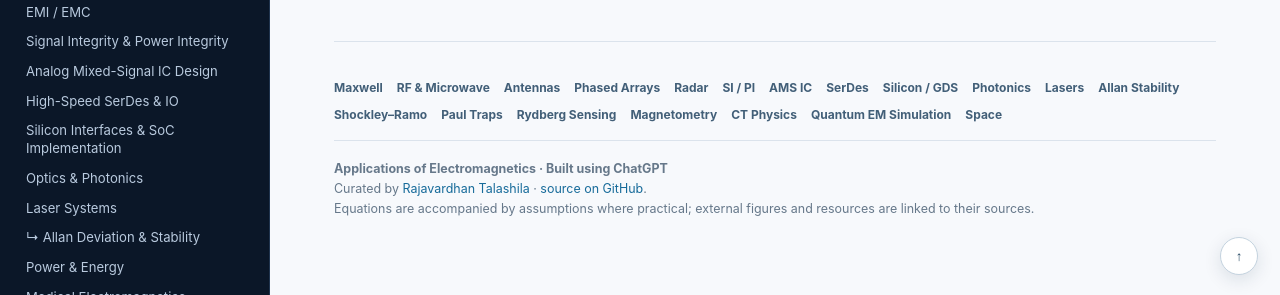
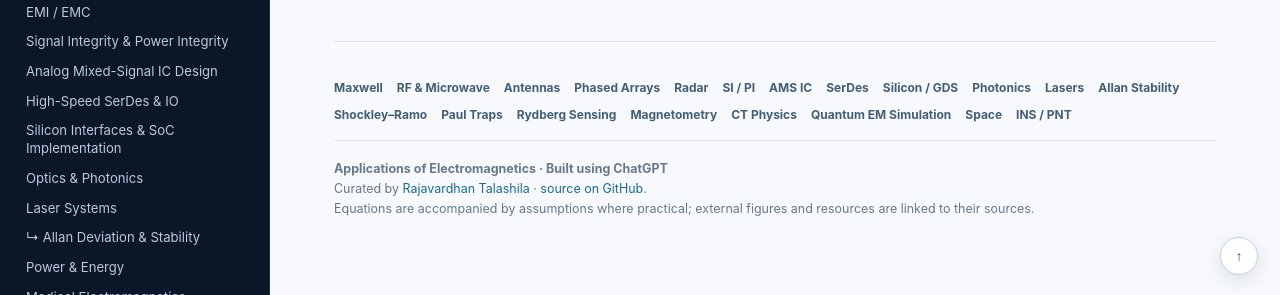
Before and after one commit to RajavardhanT/Electromagnetics_Applications, a Jekyll site: the page built from index.md, in a window 1280 px wide and 900 px high, scrolled down 5846 px. Shown: the part 605-900 px from the top of the window. Built offline with Jekyll 4.4.1, drawn with Linux system fonts in a browser that asks for light colours.

Commit message:
Add inertial navigation to navigation

```diff
--- a/_layouts/default.html
+++ b/_layouts/default.html
@@ -152,6 +153,7 @@
           <a href="{{ '/medical/ct-scan-physics.html' | relative_url }}">CT Physics</a>
           <a href="{{ '/quantum/em-simulation-quantum-computing.html' | relative_url }}">Quantum EM Simulation</a>
           <a href="{{ '/computational-em/' | relative_url }}">Space</a>
+          <a href="{{ '/inertial-navigation/' | relative_url }}">INS / PNT</a>
         </nav>
         <strong>Applications of Electromagnetics · Built using ChatGPT</strong><br>
         Curated by <a href="https://rajavardhant.github.io/">Rajavardhan Talashila</a> · <a href="https://github.com/RajavardhanT/Electromagnetics_Applications">source on GitHub</a>.<br>
```
Also changed, not shown: other parts of _layouts/default.html (+1 -0 lines).
